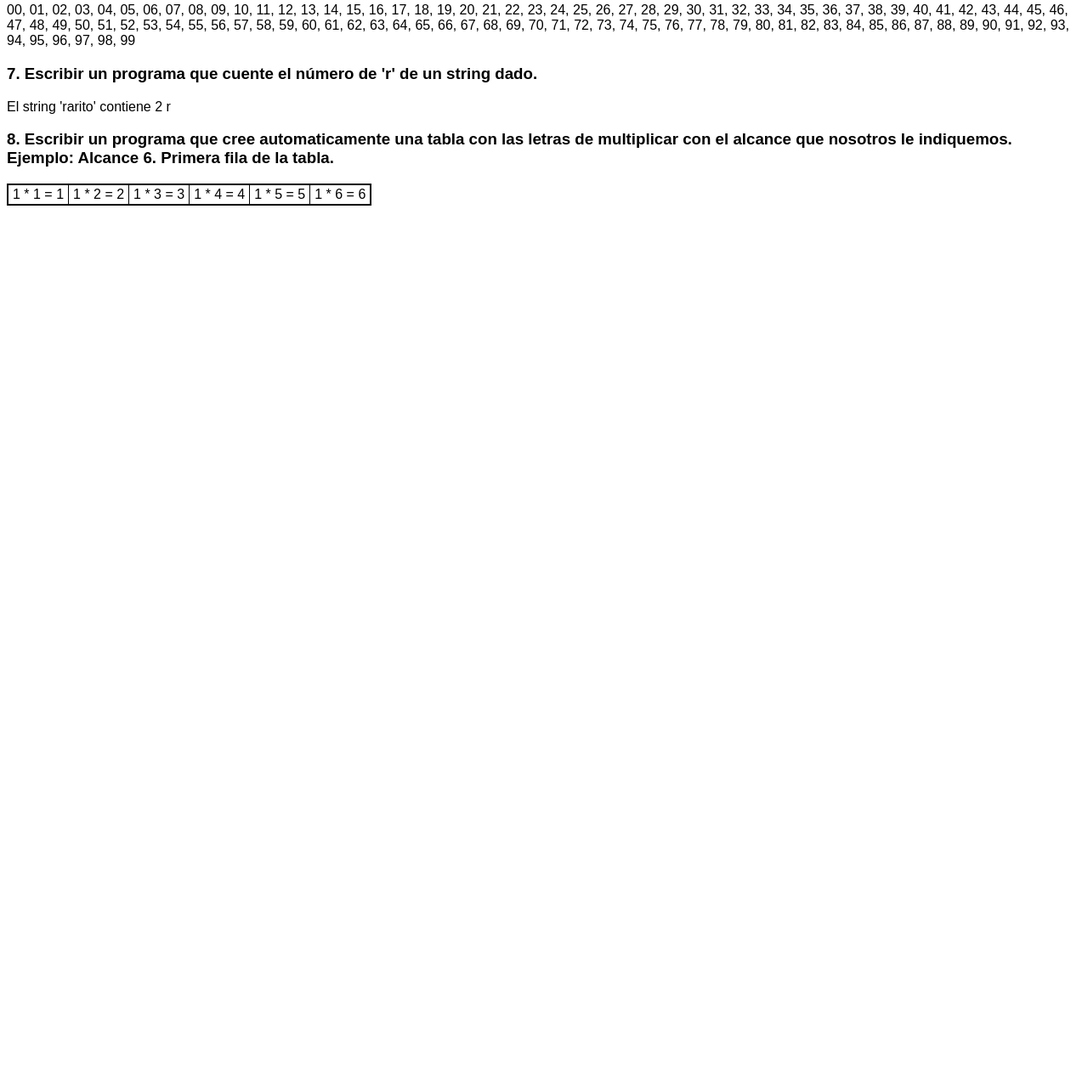
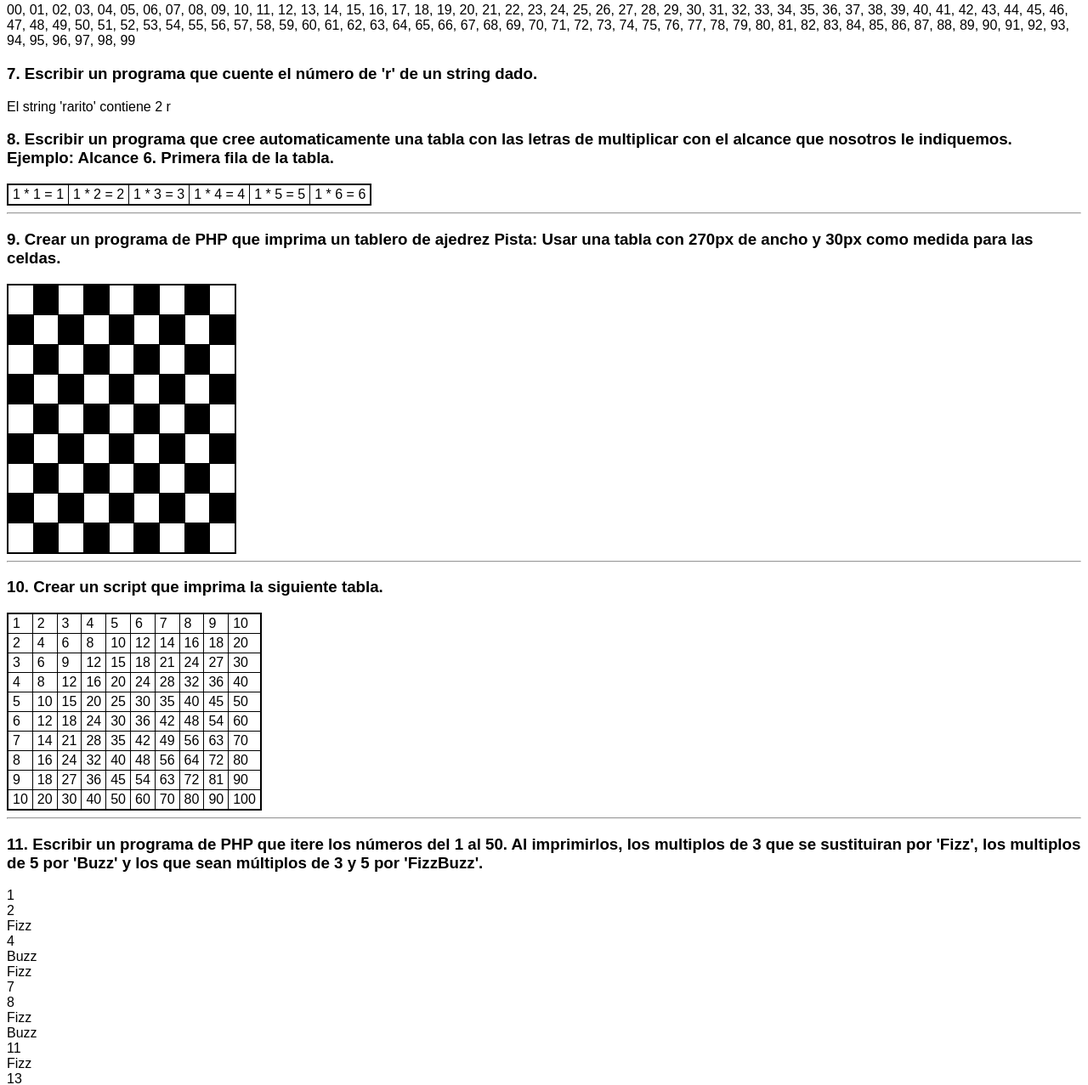
Before and after one commit to RebeCanonico/curso-daw, a PHP site: page / in a window 1280 px wide. Shown: the part 874-2151 px from the top of the page at 85% size. Before the commit the page ends 1116 px from the top, so only its background shows below. Run offline with PHP 8.4, Linux system fonts and the light colour scheme.

Commit message:
repaso bucles for

```diff
--- a/Backend/php/bucles/index.php
+++ b/Backend/php/bucles/index.php
@@ -154,3 +154,106 @@
 }
 echo "</tr>";
 echo "</table>";
+
+echo "<hr>";
+
+echo "<h3>9. Crear un programa de PHP que imprima un tablero de ajedrez
+Pista: Usar una tabla con 270px de ancho y 30px como medida para las celdas.</h3>";
+
+echo "<table width='270px'>";
+for($i = 0; $i < 9; $i++){
+    echo "<tr>";
+    for($j = 0; $j < 9; $j++){
+        if(($i + $j) %2){ // si es par pinto negro si no blanco
+            echo "<td height='30px' width='30px' bgcolor='black'></td>";
+        }
+        else{
+            echo "<td height='30px' width='30px' bgcolor='white'></td>";
+        }
+    }
+    echo "</tr>";
+}
+echo "</table>";
+
+echo "<hr>";
+
+echo "<h3>10. Crear un script que imprima la siguiente tabla.</h3>";
+
+echo "<table>";
+$alcance = 10;
+for ($fila = 1; $fila <= $alcance; $fila++) {
+    echo "<tr>";
+    for ($celda = 1; $celda <= $alcance; $celda++) {
+        echo "<td>";
+        echo $fila * $celda;
+        echo "</td>";
+    }
+    echo "</tr>";
+}
+echo "</table>";
+
+echo "<hr>";
+
+echo "<h3>11. Escribir un programa de PHP que itere los números del 1 al 50. Al imprimirlos, los multiplos de 3
+que se sustituiran por 'Fizz', los multiplos de 5 por 'Buzz' y los que sean múltiplos de 3
+y 5 por 'FizzBuzz'.</h3>";
+
+for ($i=1; $i <= 50; $i++) {
+
+    if ($i % 3 == 0 && $i % 5 == 0){
+        echo "FizzBuzz";
+    } elseif ($i % 3 == 0) {
+        echo "Fizz";
+    } elseif ($i % 5 == 0) {
+        echo "Buzz";
+    } else echo "$i";
+
+    echo "<br>";
+}
+
+echo "<hr>";
+
+echo "<h3>12. Escribir un programa capaz de imprimir un triangulo de Floyd con tantas filas
+como le indiquemos.</h3>";
+
+$alcance = 12;
+$contador = 1;
+$espacio = "&nbsp;&nbsp;";
+
+for ($fila = 1; $fila <= $alcance; $fila++) {
+
+    for ($columna = 1; $columna <= $fila; $columna++) {
+        if ($contador < 10) echo "0";
+        echo "$contador";
+        echo "$espacio";
+        $contador++;
+    }
+    echo "<br>";
+}
+
+echo "<hr>";
+
+echo "<h3>13. Escribir un bucle de PHP que imprima una A.
+Ejemplo:
+     * * *
+   *       *
+   *       *
+   * * * * *
+   *       *
+   *       *
+   *       *
+   *       *
+</h3>";
+
+
+echo "<hr>";
+echo "<h3>14. Escribir un bucle de PHP que sea capaz de imprimir este patrón:
+<br>
+// 1 5 9
+<br>
+// 2 6 10
+<br>
+// 3 7 11
+<br>
+// 4 8 12
+</h3>";
```
